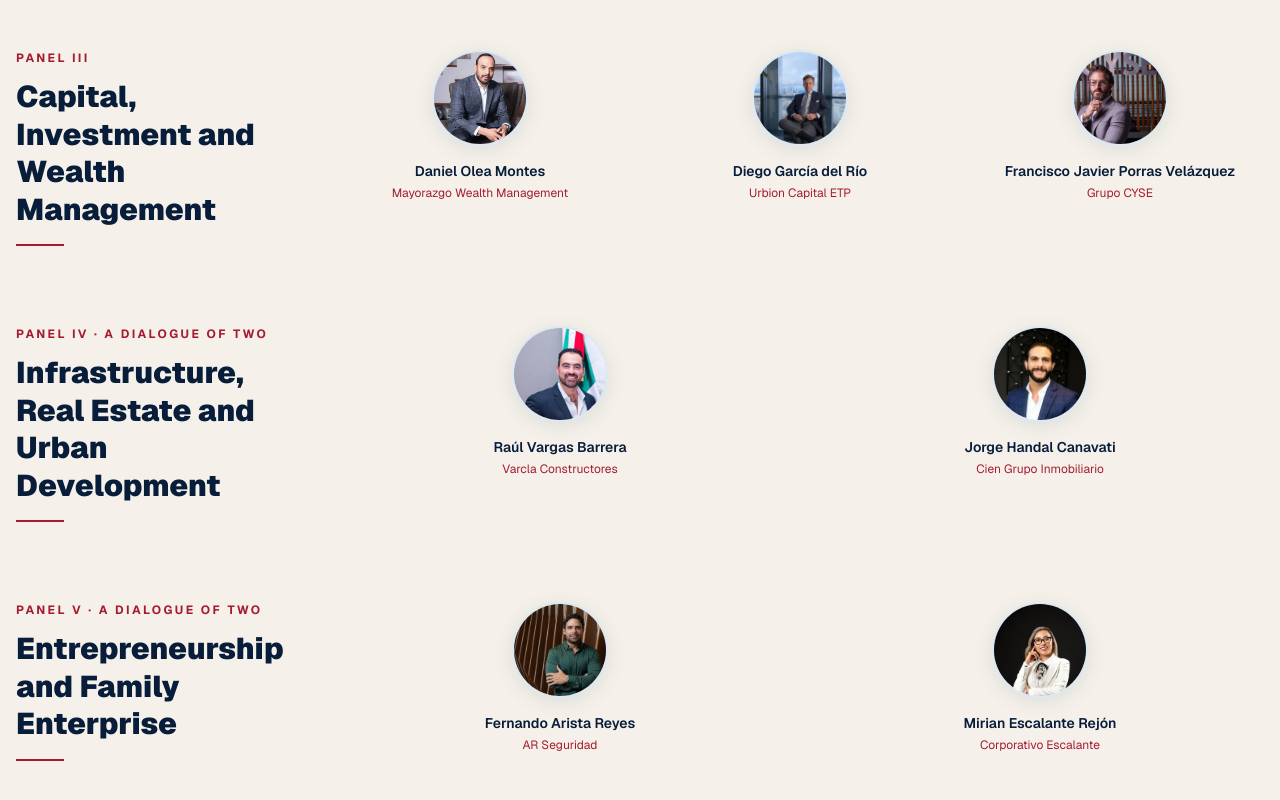
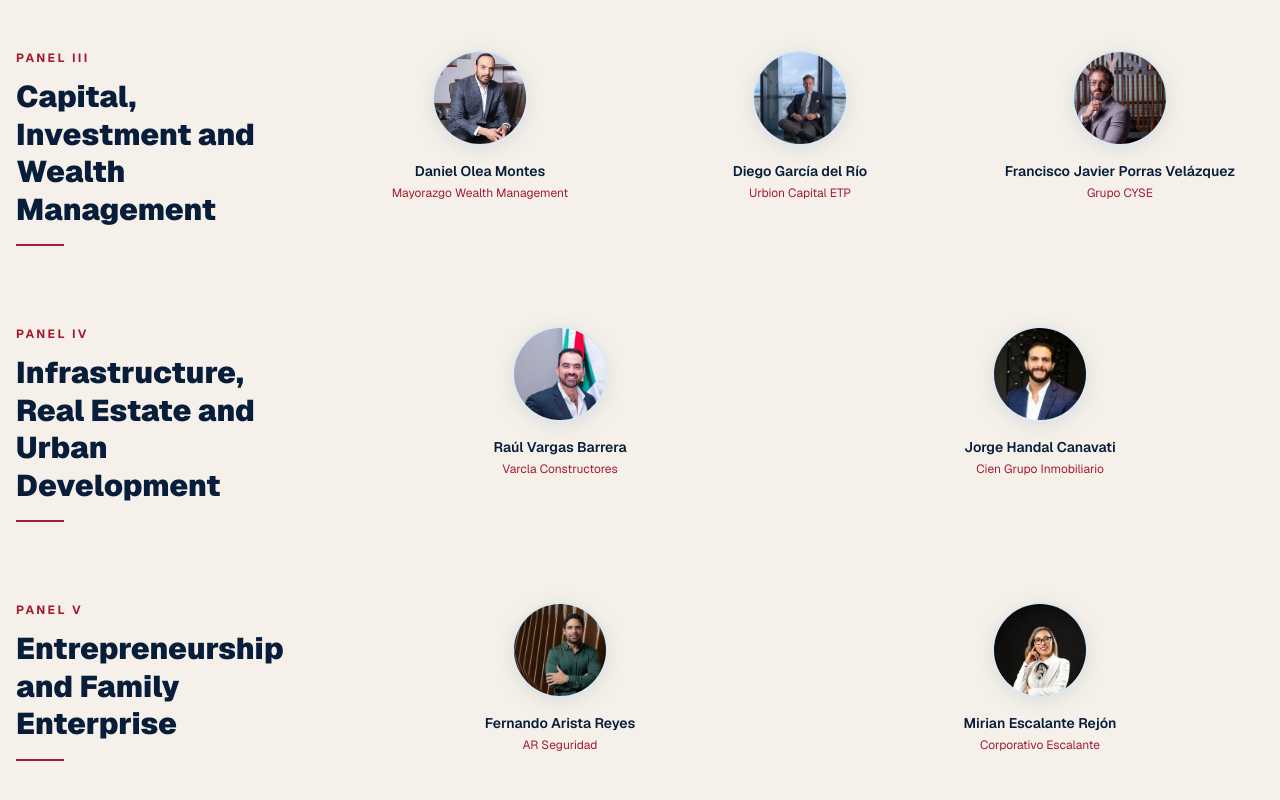
Before and after one commit to carloshezramirez-hub/conajomx-website, a Next.js app: page /en/executive-forum in a window 1280 px wide. Shown: the part 1689-2489 px from the top of the page. Built offline with nearby package versions, Linux system fonts and the light colour scheme; no server answers.

Commit message:
Simplify panel labels to Panel I-V
Drop the "Diálogo de Dos" / "A Dialogue of Two" suffix and the unused
dialogue flag.

```diff
--- a/src/data/executive-forum-content.ts
+++ b/src/data/executive-forum-content.ts
@@ -12,7 +12,6 @@ export type Speaker = {
 export type Panel = {
   eyebrow: string
   title: string
-  dialogue?: boolean
   speakers: Speaker[]
 }
 
@@ -79,9 +78,8 @@ const clausura: LocalizedSpeaker = {
 const panels: LocalizedPanel[] = [
   {
     es: {
-      eyebrow: "Panel I · Diálogo de Dos",
+      eyebrow: "Panel I",
       title: "Migración desde el Sector Público: México y Estados Unidos",
-      dialogue: true,
       speakers: [
         {
           name: "Carlos Hernández Ramírez",
@@ -100,9 +98,8 @@ const panels: LocalizedPanel[] = [
       ],
     },
     en: {
-      eyebrow: "Panel I · A Dialogue of Two",
+      eyebrow: "Panel I",
       title: "Migration from the Public Sector: Mexico and the United States",
-      dialogue: true,
       speakers: [
         {
           name: "Carlos Hernández Ramírez",
@@ -221,9 +218,8 @@ const panels: LocalizedPanel[] = [
   },
   {
     es: {
-      eyebrow: "Panel IV · Diálogo de Dos",
+      eyebrow: "Panel IV",
       title: "Infraestructura, Bienes Raíces y Desarrollo Urbano",
-      dialogue: true,
       speakers: [
         {
           name: "Raúl Vargas Barrera",
@@ -243,9 +239,8 @@ const panels: LocalizedPanel[] = [
       ],
     },
     en: {
-      eyebrow: "Panel IV · A Dialogue of Two",
+      eyebrow: "Panel IV",
       title: "Infrastructure, Real Estate and Urban Development",
-      dialogue: true,
       speakers: [
         {
           name: "Raúl Vargas Barrera",
@@ -267,9 +262,8 @@ const panels: LocalizedPanel[] = [
   },
   {
     es: {
-      eyebrow: "Panel V · Diálogo de Dos",
+      eyebrow: "Panel V",
       title: "Emprendimiento y Empresa Familiar",
-      dialogue: true,
       speakers: [
         {
           name: "Fernando Arista Reyes",
@@ -289,9 +283,8 @@ const panels: LocalizedPanel[] = [
       ],
     },
     en: {
-      eyebrow: "Panel V · A Dialogue of Two",
+      eyebrow: "Panel V",
       title: "Entrepreneurship and Family Enterprise",
-      dialogue: true,
       speakers: [
         {
           name: "Fernando Arista Reyes",
```
